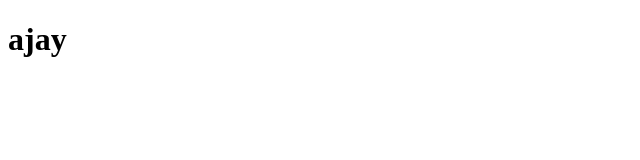
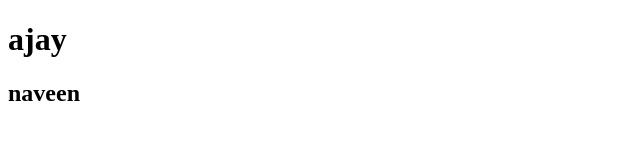
Before and after one commit to Ajaynaveen/git-demo, a plain HTML site: page index.html in a window 1280 px wide. Shown: the whole page, without its empty margins (0-640 px from the left). Drawn offline with Linux system fonts and the light colour scheme.

Commit message:
added one

```diff
--- a/index.html
+++ b/index.html
@@ -9,6 +9,7 @@
 <body>
 
     <h1>ajay</h1>
+    <h2>naveen</h2>
 
 </body>
 </html>
```
